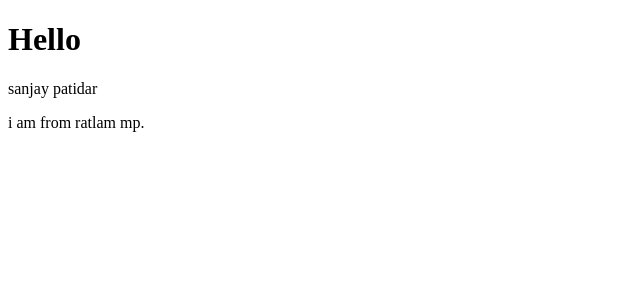
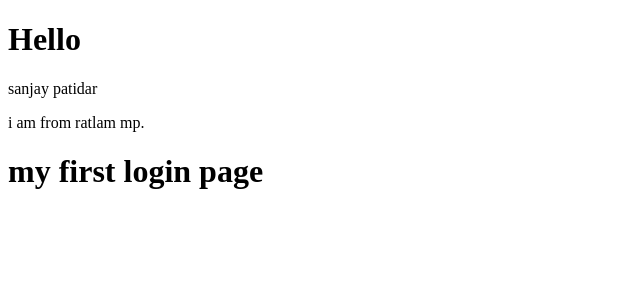
Before and after one commit to sjyptr/loginApp, an Angular app: page / in a window 1280 px wide. Shown: the top 300 px of the page, without its empty margins (0-640 px from the left). Built offline with nearby package versions, Linux system fonts and the light colour scheme.

Commit message:
add heading app.component

```diff
--- a/src/app/app.component.html
+++ b/src/app/app.component.html
@@ -3,3 +3,4 @@
 </h1>
 <p>{{name}}</p>
 i am from ratlam mp.
+<h1>my first login page</h1>
```
